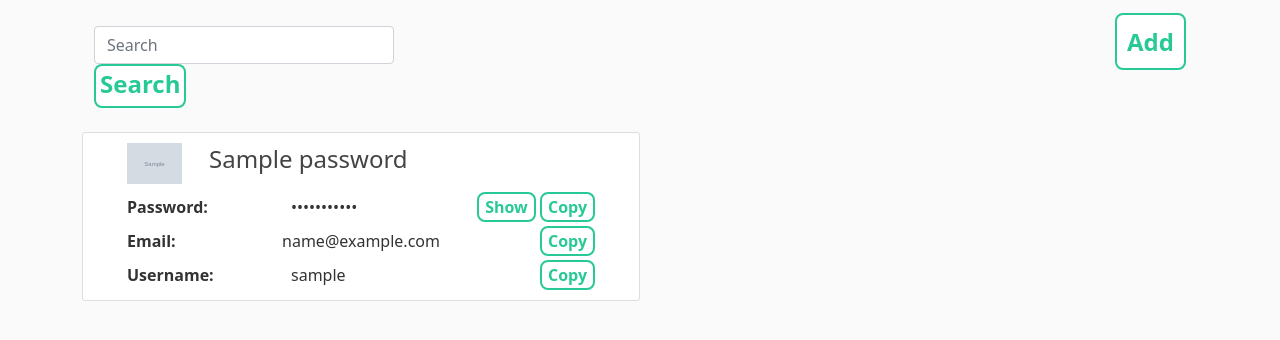
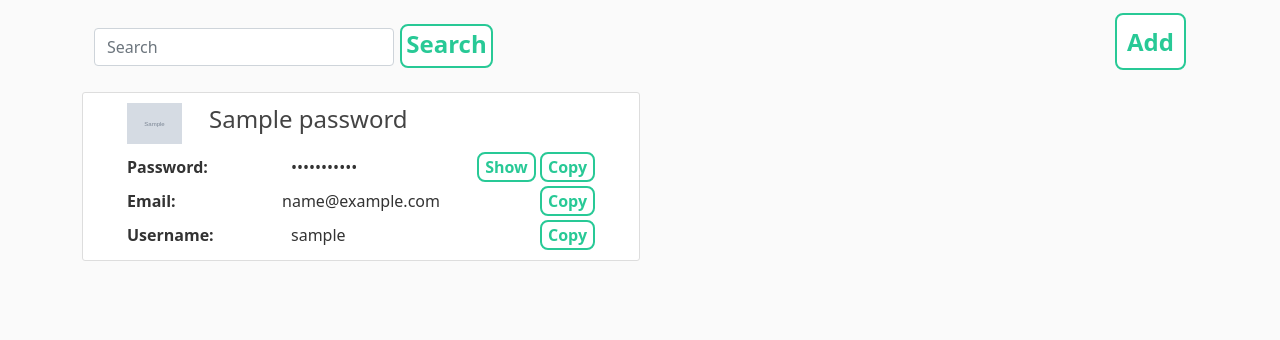
Before and after one commit to MaxRiabytsia/PasswordManager, a Django app: template passwords/templates/passwords/passwords.html in a window 1280 px wide. Shown: the part 56-396 px from the top of the page. Run offline with Django 3.2, Linux system fonts and the light colour scheme; the template is opened without the code that fills it: most values are stand-ins (such as "Sample title", 1, 10 or a date in 2020); grey boxes marked "Sample" are stand-in pictures; some libraries are stand-ins or nearby versions.

Commit message:
Lined-up search bar and search button

```diff
--- a/passwords/templates/passwords/passwords.html
+++ b/passwords/templates/passwords/passwords.html
@@ -3,7 +3,7 @@
 {% block content %}
     <div class="container" style="font-size: 18pt">
         <div class="row">
-            <div class="col-4 text-start">
+            <div class="col-6 text-start">
                 <form class="form-inline" autocomplete="off" method="GET"
                       action="{% url 'password-search' user.username %}">
                     <label class="autocomplete" style="width:300px;">
@@ -13,7 +13,7 @@
                     <button class="big_btn p-0 px-1 pb-1" type="submit">Search</button>
                 </form>
             </div>
-            <div class="col-8 text-end">
+            <div class="col-6 text-end">
                 <a class="big_btn" href="{% url 'password-create' %}">
                     <b>Add</b>
                 </a>
```
